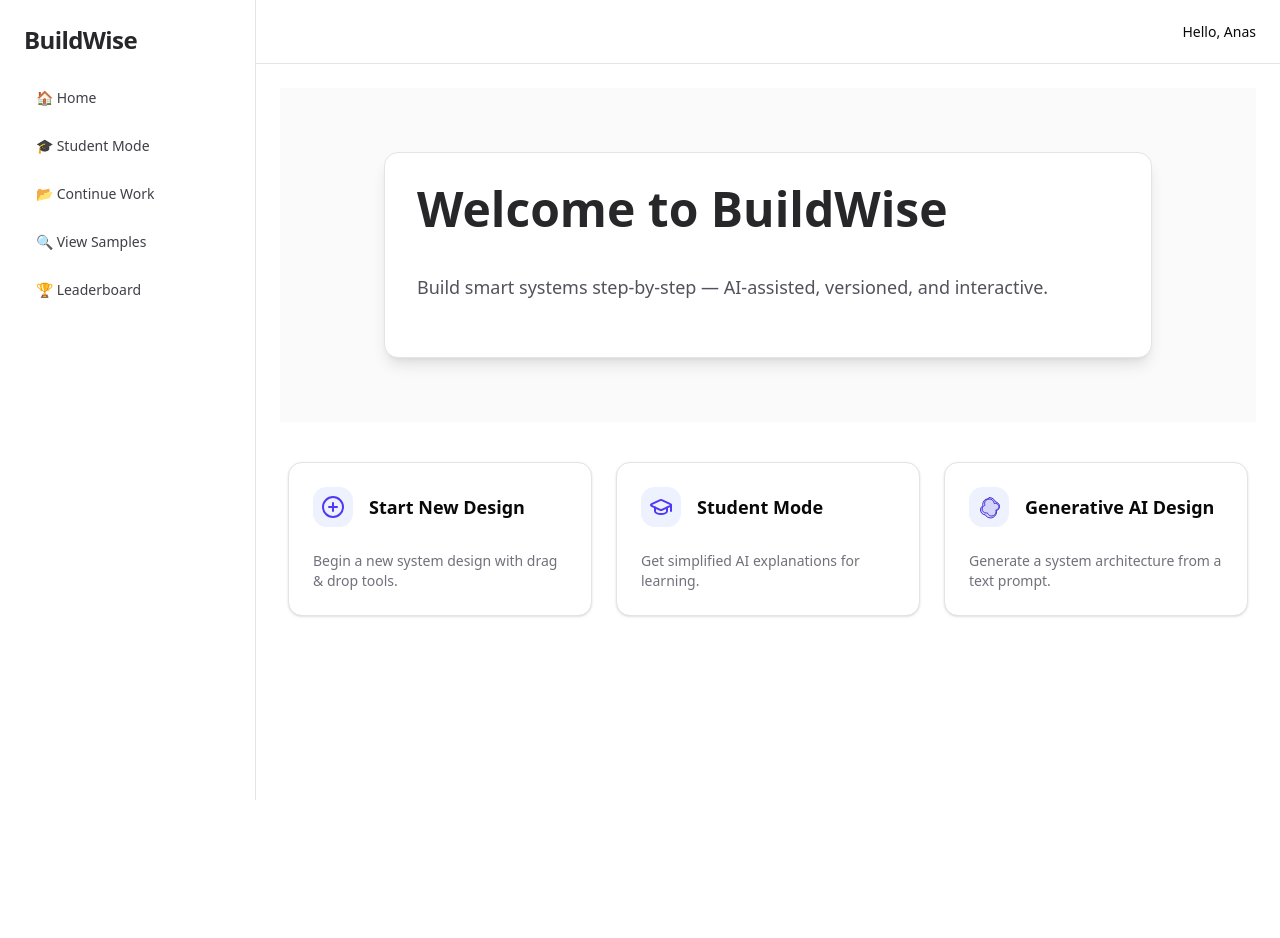
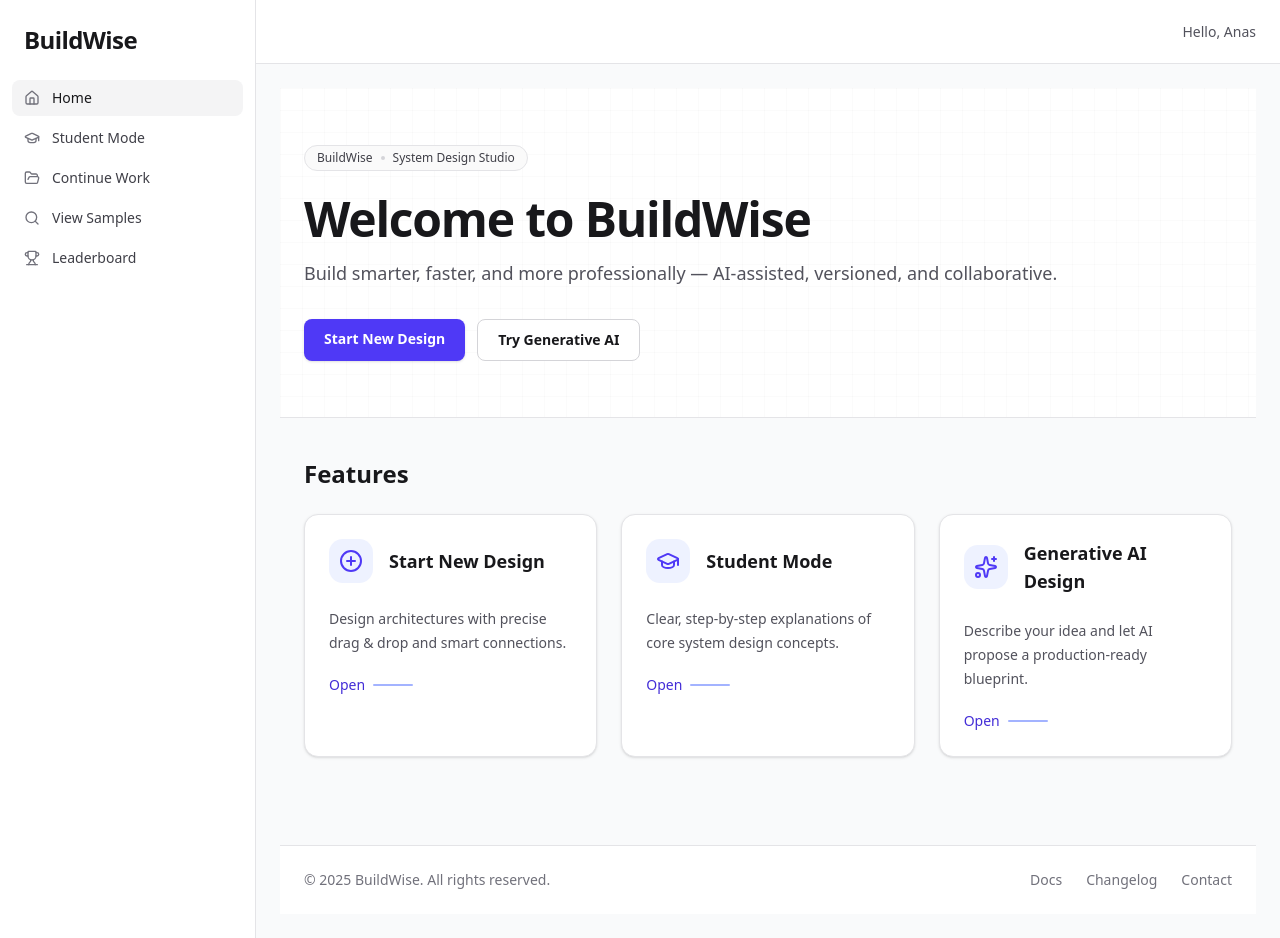
Before and after one commit to anas-muhmed/BuildWise, a Next.js app: page / in a window 1280 px wide. Before the commit the page ends 800 px from the top, so only its background shows below. Built offline with nearby package versions, Linux system fonts and the light colour scheme.

Commit message:
Update HeroSection, DashboardLayout, and homepage with professional design

```diff
--- a/components/DashboardLayout.tsx
+++ b/components/DashboardLayout.tsx
@@ -1,42 +1,60 @@
 // src/components/layout/DashboardLayout.tsx
+"use client";
 import { ReactNode } from "react";
+import Link from "next/link";
+import { usePathname } from "next/navigation";
+import { Home, GraduationCap, FolderOpen, Search, Trophy } from "lucide-react";
+
+function NavItem({
+  href,
+  label,
+  Icon,
+}: {
+  href: string;
+  label: string;
+  Icon: React.ElementType;
+}) {
+  const pathname = usePathname();
+  const active = pathname === href;
+  return (
+    <Link
+      href={href}
+      className={`flex items-center gap-3 rounded-md px-3 py-2 text-sm font-medium ${
+        active
+          ? "bg-zinc-100 text-zinc-900"
+          : "text-zinc-700 hover:bg-zinc-100 hover:text-zinc-900"
+      }`}
+    >
+      <Icon className="h-4 w-4 text-zinc-500" />
+      {label}
+    </Link>
+  );
+}
 
 export default function DashboardLayout({ children }: { children: ReactNode }) {
   return (
-    <div className="flex min-h-screen w-full bg-background text-foreground">
+    <div className="flex min-h-screen w-full bg-gray-50 text-foreground">
       {/* Sidebar */}
-      <aside className="w-64 bg-white border-r border-zinc-200 p-6">
-  <h2 className="text-2xl font-bold text-zinc-800 mb-6 tracking-tight">
-    BuildWise
-  </h2>
-  <nav className="flex flex-col gap-3">
-    <button className="text-left px-3 py-2 rounded-md hover:bg-zinc-100 text-sm font-medium text-zinc-700">
-      🏠 Home
-    </button>
-    <button className="text-left px-3 py-2 rounded-md hover:bg-zinc-100 text-sm font-medium text-zinc-700">
-      🎓 Student Mode
-    </button>
-    <button className="text-left px-3 py-2 rounded-md hover:bg-zinc-100 text-sm font-medium text-zinc-700">
-      📂 Continue Work
-    </button>
-    <button className="text-left px-3 py-2 rounded-md hover:bg-zinc-100 text-sm font-medium text-zinc-700">
-      🔍 View Samples
-    </button>
-    <button className="text-left px-3 py-2 rounded-md hover:bg-zinc-100 text-sm font-medium text-zinc-700">
-      🏆 Leaderboard
-    </button>
-  </nav>
-</aside>
+      <aside className="w-64 border-r border-zinc-200 bg-white">
+        <div className="px-6 py-6">
+          <div className="text-2xl font-bold tracking-tight text-zinc-900">
+            BuildWise
+          </div>
+        </div>
+        <nav className="flex flex-col gap-1 px-3 pb-6">
+          <NavItem href="/" label="Home" Icon={Home} />
+          <NavItem href="/student" label="Student Mode" Icon={GraduationCap} />
+          <NavItem href="/continue" label="Continue Work" Icon={FolderOpen} />
+          <NavItem href="/samples" label="View Samples" Icon={Search} />
+          <NavItem href="/leaderboard" label="Leaderboard" Icon={Trophy} />
+        </nav>
+      </aside>
 
-
-      {/* Main Content */}
-      <div className="flex-1 flex flex-col">
-        {/* Topbar */}
-        <header className="h-16 border-b flex items-center justify-end px-6">
-          <p className="text-sm">Hello, Anas</p>
+      {/* Main */}
+      <div className="flex flex-1 flex-col">
+        <header className="flex h-16 items-center justify-end border-b bg-white px-6">
+          <p className="text-sm text-zinc-600">Hello, Anas</p>
         </header>
-
-        {/* Page content */}
         <main className="p-6">{children}</main>
       </div>
     </div>
--- a/components/HeroSection.tsx
+++ b/components/HeroSection.tsx
@@ -1,22 +1,51 @@
 "use client";
-import { Card } from "@/components/ui/card";
+import Link from "next/link";
 
 export default function HeroSection() {
   return (
-    <div className="relative overflow-hidden py-16 bg-zinc-50">
-      {/* Optional: add a gradient blur in background */}
-      <div className="absolute inset-0 flex justify-center">
-        <div className="bg-gradient-to-br from-indigo-200 via-indigo-100 to-indigo-50 blur-3xl w-[600px] h-[600px] -z-10 rounded-full"></div>
+    <header className="relative isolate border-b bg-white">
+      {/* subtle grid background */}
+      <div
+        aria-hidden
+        className="absolute inset-0 -z-10 opacity-[0.45]"
+        style={{
+          backgroundImage:
+            "linear-gradient(to right, rgba(0,0,0,.04) 1px, transparent 1px), linear-gradient(to bottom, rgba(0,0,0,.04) 1px, transparent 1px)",
+          backgroundSize: "22px 22px",
+        }}
+      />
+
+      <div className="mx-auto max-w-6xl px-6 py-14">
+        <div className="max-w-3xl">
+          <span className="mb-3 inline-flex items-center gap-2 rounded-full border border-zinc-200 bg-zinc-50 px-3 py-1 text-xs font-medium text-zinc-700">
+            BuildWise
+            <span className="h-1 w-1 rounded-full bg-zinc-300" />
+            System Design Studio
+          </span>
+
+          <h1 className="mt-3 text-4xl font-bold tracking-tight text-zinc-900 sm:text-5xl">
+            Welcome to BuildWise
+          </h1>
+          <p className="mt-4 text-lg leading-7 text-zinc-600">
+            Build smarter, faster, and more professionally — AI‑assisted, versioned, and collaborative.
+          </p>
+
+          <div className="mt-8 flex flex-wrap gap-3">
+            <Link
+              href="/design"
+              className="rounded-md bg-indigo-600 px-5 py-2.5 text-sm font-semibold text-white shadow-sm hover:bg-indigo-700"
+            >
+              Start New Design
+            </Link>
+            <Link
+              href="/ai"
+              className="rounded-md border border-zinc-300 bg-white px-5 py-2.5 text-sm font-semibold text-zinc-900 hover:bg-zinc-50"
+            >
+              Try Generative AI
+            </Link>
+          </div>
+        </div>
       </div>
-
-      <Card className="max-w-3xl mx-auto p-8 bg-white shadow-lg relative z-10">
-        <h1 className="text-4xl sm:text-5xl font-bold text-zinc-800 mb-4">
-          Welcome to BuildWise
-        </h1>
-        <p className="text-lg text-zinc-600 mb-6">
-          Build smart systems step-by-step — AI-assisted, versioned, and interactive.
-        </p>
-      </Card>
-    </div>
+    </header>
   );
 }
--- a/src/app/page.tsx
+++ b/src/app/page.tsx
@@ -1,80 +1,101 @@
+"use client";
+
 import Link from "next/link";
 import { Card, CardContent, CardHeader, CardTitle } from "@/components/ui/card";
 import DashboardLayout from "../../components/DashboardLayout";
 import HeroSection from "../../components/HeroSection";
-import { PlusCircle, GraduationCap } from "lucide-react";
+import { PlusCircle, GraduationCap, Sparkles } from "lucide-react";
 import React from "react";
-
-// OpenAI-ish swirl (simple, neutral SVG)
-const Swirl = () => (
-  <svg viewBox="0 0 24 24" aria-hidden="true" className="h-6 w-6">
-    <path
-      d="M12 2.5c2.9 0 5.5 1.7 6.6 4.4 2.2.3 3.9 2.2 3.9 4.5 0 2-1.3 3.8-3.1 4.4.1.4.1.7.1 1.1 0 3.3-2.7 6-6 6-2.2 0-4.2-1.2-5.2-3-2.6-.1-4.8-2.3-4.8-5 0-1.7.9-3.3 2.3-4.2-.1-.4-.1-.8-.1-1.3 0-3.1 2.5-5.6 5.6-5.6Z"
-      fill="currentColor"
-      fillOpacity=".15"
-    />
-    <path
-      d="M12 4c-2.4 0-4.4 2-4.4 4.4 0 .4.1.9.2 1.3l.2.6-.6.3C6 11.1 5.1 12.5 5.1 14c0 2.2 1.8 4 4 4 .2 0 .4 0 .6 0l.7-.1.3.6c.8 1.5 2.3 2.5 4 2.5 2.4 0 4.4-2 4.4-4.4 0-.3 0-.6-.1-.9l-.2-.7.7-.2c1.4-.4 2.4-1.7 2.4-3.1 0-1.8-1.5-3.3-3.3-3.3-.2 0-.4 0-.6 0l-.7.2-.2-.6C16.7 5.3 14.5 4 12 4Zm0-1.5c2.9 0 5.5 1.7 6.6 4.4 2.2.3 3.9 2.2 3.9 4.5 0 2-1.3 3.8-3.1 4.4.1.4.1.7.1 1.1 0 3.3-2.7 6-6 6-2.2 0-4.2-1.2-5.2-3-2.6-.1-4.8-2.3-4.8-5 0-1.7.9-3.3 2.3-4.2-.1-.4-.1-.8-.1-1.3 0-3.1 2.5-5.6 5.6-5.6Z"
-      stroke="currentColor"
-      strokeWidth="1"
-      fill="none"
-    />
-  </svg>
-);
 
 const features = [
 	{
 		title: "Start New Design",
 		href: "/design",
 		icon: <PlusCircle className="h-6 w-6 text-indigo-600" />,
-    description: "Begin a new system design with drag & drop tools.",
+		description:
+			"Design architectures with precise drag & drop and smart connections.",
 	},
 	{
 		title: "Student Mode",
 		href: "/student",
 		icon: <GraduationCap className="h-6 w-6 text-indigo-600" />,
-    description: "Get simplified AI explanations for learning.",
+		description:
+			"Clear, step‑by‑step explanations of core system design concepts.",
 	},
 	{
 		title: "Generative AI Design",
 		href: "/ai",
-    icon: <Swirl />,
-    description: "Generate a system architecture from a text prompt.",
+		icon: <Sparkles className="h-6 w-6 text-indigo-600" />,
+		description:
+			"Describe your idea and let AI propose a production‑ready blueprint.",
 	},
 ];
 
 export default function Home() {
 	return (
+		<div className="min-h-screen bg-gray-50">
 			<DashboardLayout>
 				<HeroSection />
 
-      {/* centered, tidy 3-card grid */}
-      <section className="mx-auto mt-10 w-full max-w-6xl px-2">
-        <div
-          className="
-            grid gap-6
-            sm:grid-cols-2
-            lg:grid-cols-3
-            items-stretch
-          "
-        >
+				<section className="mx-auto w-full max-w-6xl px-6 py-10">
+					<h2 className="mb-6 text-2xl font-semibold text-zinc-900">
+						Features
+					</h2>
+
+					<div className="grid items-stretch gap-6 sm:grid-cols-2 lg:grid-cols-3">
 						{features.map((f, i) => (
 							<Link key={i} href={f.href} className="group">
-              <Card className="h-full transition-all duration-200 group-hover:shadow-lg group-active:scale-[0.99]">
-                <CardHeader className="flex flex-row items-center gap-4">
-                  <div className="rounded-xl p-2 bg-indigo-50 text-indigo-700">
+								<Card className="h-full border border-zinc-200 transition-all duration-200 hover:-translate-y-0.5 hover:shadow-md">
+									<CardHeader className="flex items-center gap-4">
+										<div className="rounded-xl bg-indigo-50 p-2.5 text-indigo-700">
 											{f.icon}
 										</div>
-                  <CardTitle className="text-lg">{f.title}</CardTitle>
+										<CardTitle className="text-lg font-semibold text-zinc-900">
+											{f.title}
+										</CardTitle>
 									</CardHeader>
 									<CardContent>
-                  <p className="text-sm text-muted-foreground">{f.description}</p>
+										<p className="text-sm leading-6 text-zinc-600">
+											{f.description}
+										</p>
+
+										<span className="mt-5 inline-flex items-center gap-2 text-sm font-medium text-indigo-700 group-hover:text-indigo-800">
+											Open
+											<span className="h-[2px] w-10 rounded-full bg-indigo-300 transition-all group-hover:w-16" />
+										</span>
 									</CardContent>
 								</Card>
 							</Link>
 						))}
 					</div>
 				</section>
+
+				<footer className="mt-12 border-t bg-white">
+					<div className="mx-auto flex max-w-6xl items-center justify-between px-6 py-6 text-sm text-zinc-500">
+						<p>© {new Date().getFullYear()} BuildWise. All rights reserved.</p>
+						<div className="hidden gap-6 sm:flex">
+							<Link
+								href="/docs"
+								className="hover:text-zinc-700"
+							>
+								Docs
+							</Link>
+							<Link
+								href="/changelog"
+								className="hover:text-zinc-700"
+							>
+								Changelog
+							</Link>
+							<Link
+								href="/contact"
+								className="hover:text-zinc-700"
+							>
+								Contact
+							</Link>
+						</div>
+					</div>
+				</footer>
 			</DashboardLayout>
+		</div>
 	);
 }
```
Lines whose indentation alone changed are shown as unchanged.
